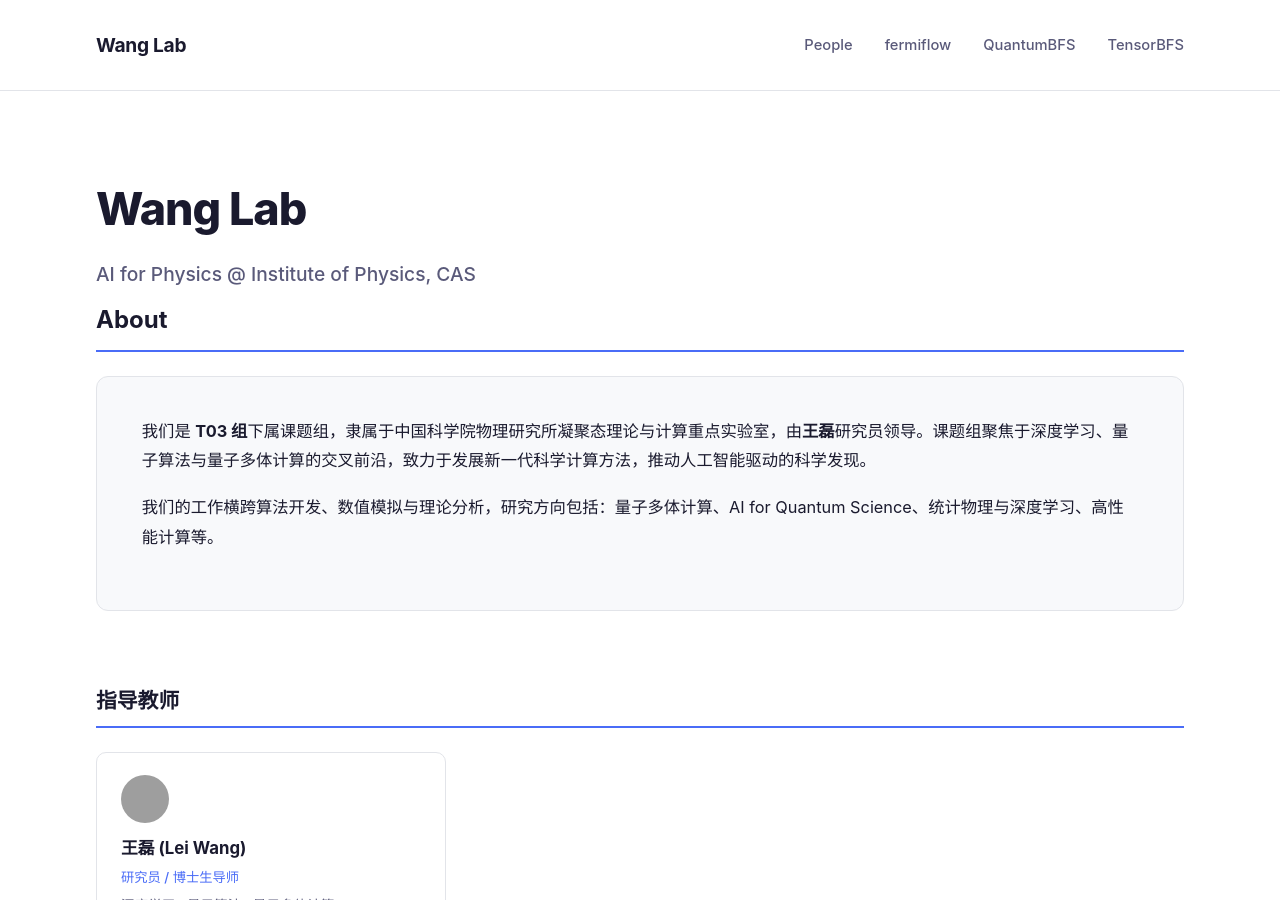
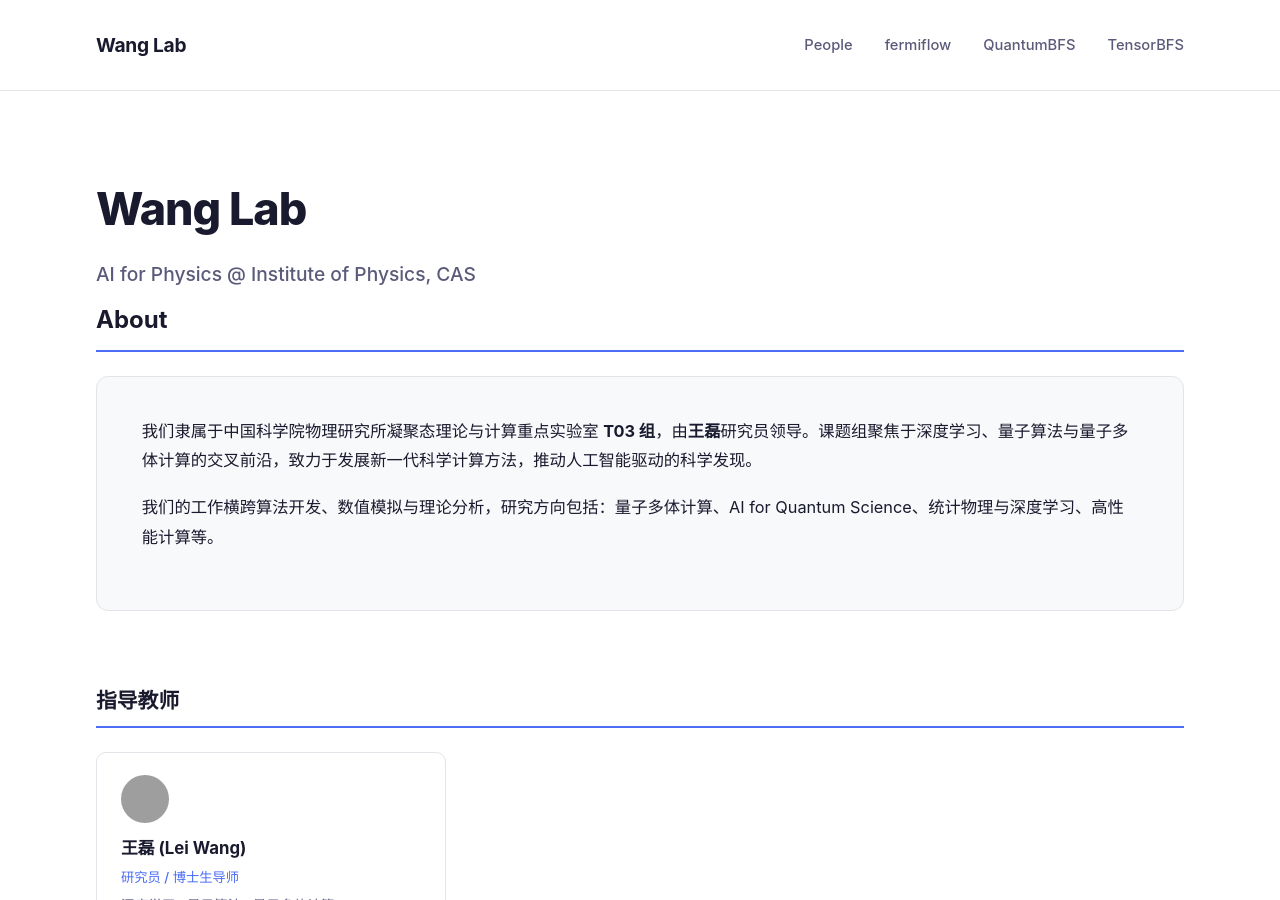
Before and after one commit to LiuZY613/wanglab-website, a Jekyll site: the page built from index.md, in a window 1280 px wide and 900 px high. Built offline with Jekyll 4.4.1, drawn with Linux system fonts in a browser that asks for light colours; grey boxes are pictures that could not be loaded.

Commit message:
Fix group affiliation wording

```diff
--- a/index.md
+++ b/index.md
@@ -11,7 +11,7 @@ layout: default
 
 <div class="intro-section" markdown="1">
 
-我们是 **T03 组**下属课题组，隶属于中国科学院物理研究所凝聚态理论与计算重点实验室，由**王磊**研究员领导。课题组聚焦于深度学习、量子算法与量子多体计算的交叉前沿，致力于发展新一代科学计算方法，推动人工智能驱动的科学发现。
+我们隶属于中国科学院物理研究所凝聚态理论与计算重点实验室 **T03 组**，由**王磊**研究员领导。课题组聚焦于深度学习、量子算法与量子多体计算的交叉前沿，致力于发展新一代科学计算方法，推动人工智能驱动的科学发现。
 
 我们的工作横跨算法开发、数值模拟与理论分析，研究方向包括：量子多体计算、AI for Quantum Science、统计物理与深度学习、高性能计算等。
 
```
